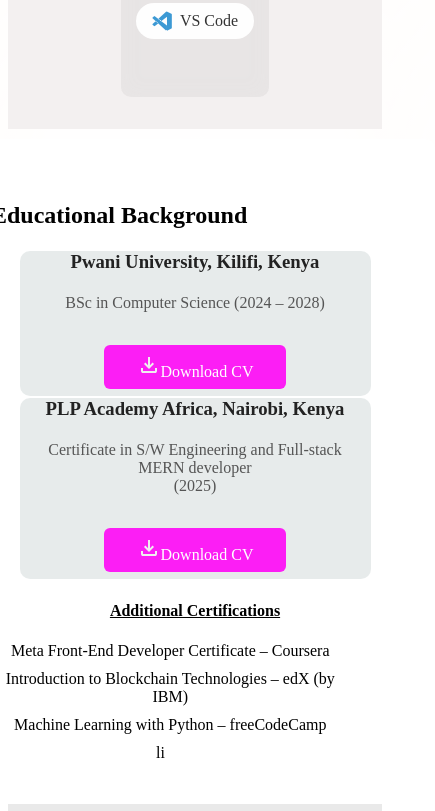
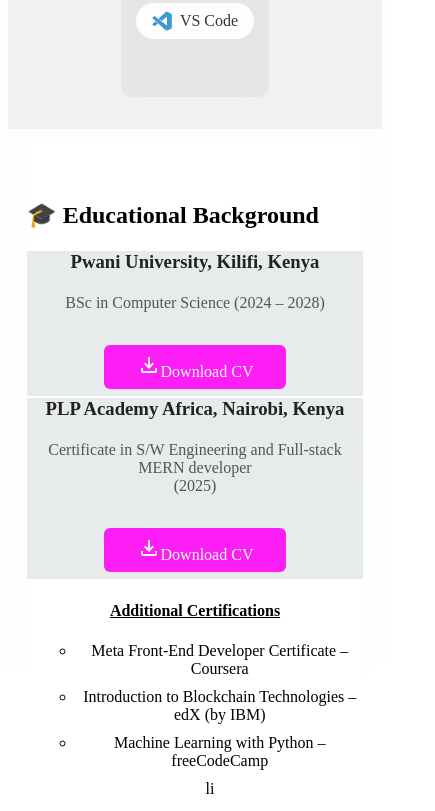
Before and after one commit to DavidKori/portfolio.com, a plain HTML site: page index.html in a window 390 px wide. Shown: the part 3311-4122 px from the top of the page, 435 px wide, since content can reach past the window. Drawn offline with nearby package versions, Linux system fonts and the light colour scheme.

Commit message:
responsiveness

```diff
--- a/index.css
+++ b/index.css
@@ -381,7 +381,7 @@
 
 /*EDUCATION SECTION*/
 .education{
-    min-width: 480px;
+    min-width: 90%;
     background: #ffffff;
     position: relative;
     top: 110px;
@@ -392,6 +392,7 @@
     justify-self: center;
     border-radius: 10px;
     overflow-x: hidden;
+
 
 }
 .education-entry {
```
